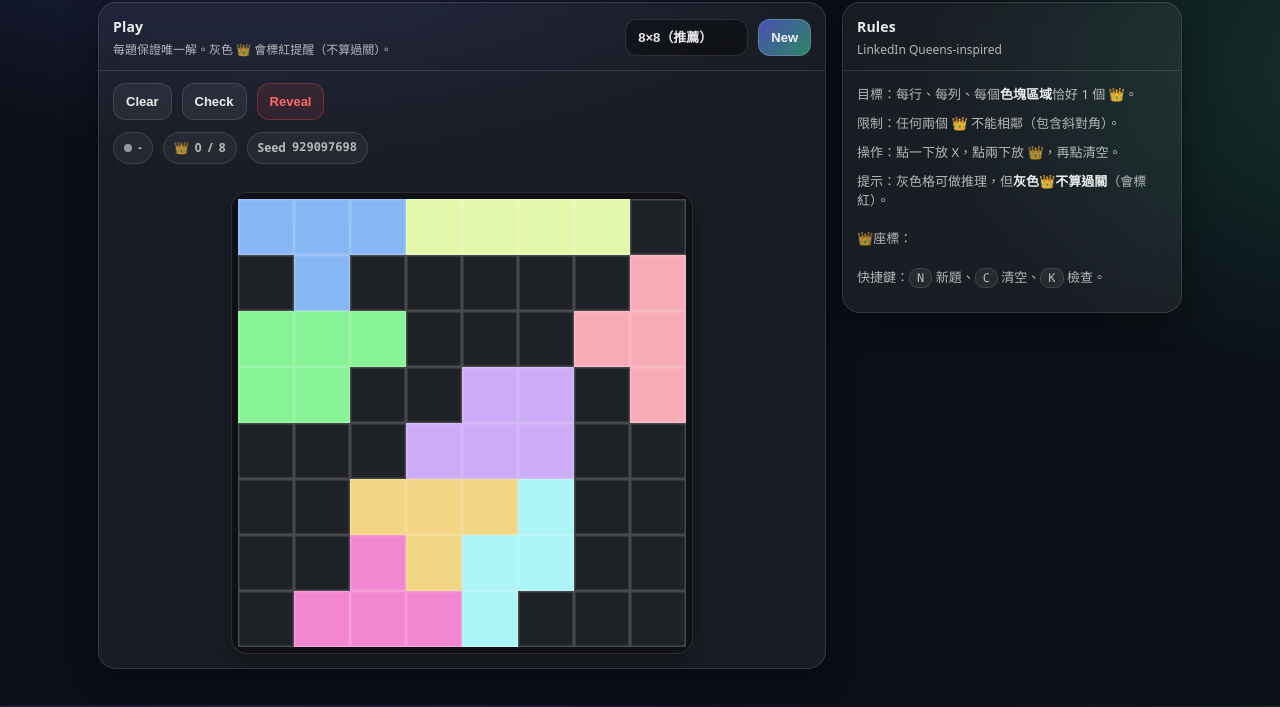
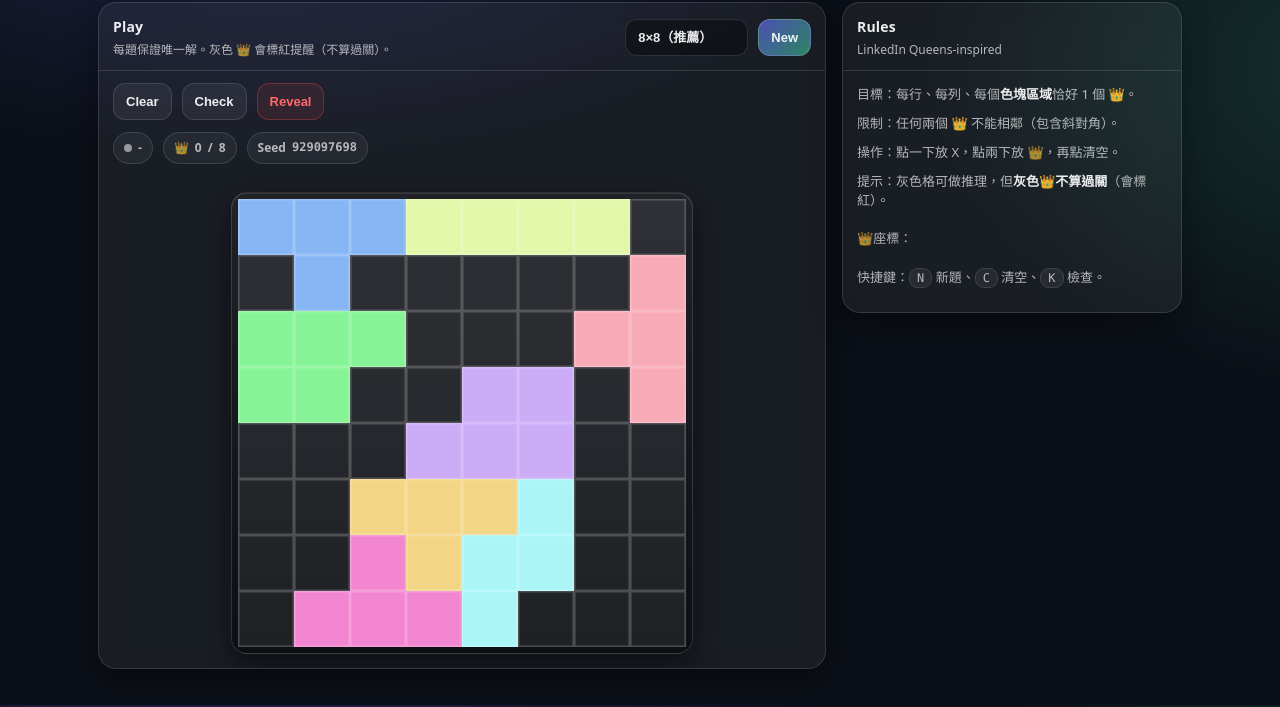
Before and after one commit to kingking001111/queens-6.0, a plain HTML site: page index.html in a window 1280 px wide. Shown: the part 93-800 px from the top of the page. Drawn offline with Linux system fonts and the light colour scheme.

Commit message:
Update index.html

```diff
--- a/index.html
+++ b/index.html
@@ -137,16 +137,26 @@
 
     .boardWrap{ padding: 14px; display:flex; justify-content:center; }
 
-    .board{
+  .board{
   display:grid;
-  gap: 0;                 /* ✅ 取消用 gap 當線 */
-  padding: 6px;           /* ✅ 棋盤外圍留一圈深色邊框 */
+  gap: 0;
+  padding: 6px;
   border-radius: 16px;
-  border: 1px solid var(--border);
-  background: rgba(0,0,0,.38);  /* ✅ 你要的深色棋盤底 */
-  box-shadow: 0 8px 22px rgba(0,0,0,.30);
+  border: 1px solid rgba(255,255,255,.14);
+
+  /* ✅ 更像 queens-5.0 的質感深色底 */
+  background:
+    linear-gradient(180deg, rgba(255,255,255,.06), rgba(0,0,0,.26)),
+    rgba(0,0,0,.28);
+
+  box-shadow:
+    0 10px 26px rgba(0,0,0,.45),
+    inset 0 1px 0 rgba(255,255,255,.10),
+    inset 0 -1px 0 rgba(0,0,0,.35);
+
   overflow:hidden;
 }
+
 
 
     .cell{
@@ -161,7 +171,7 @@
       transition: transform .06s ease, filter .15s ease;
       background: rgba(255,255,255,.04);
 
-      box-shadow: inset 0 0 0 1.5px rgba(255,255,255,.18); /* ✅ 格線 */
+      box-shadow: inset 0 0 0 1.6px rgba(255,255,255,.20); /* ✅ 格線 */
     }
     .cell:hover{ filter: brightness(1.04); }
     .cell:active{ transform: scale(.985); }
@@ -543,7 +553,6 @@
 
     for(const [r,c] of queens){
       const reg=regionGrid[r][c];
-      if(reg===-1) bad.add(`${r},${c}`);
       if(rowCount[r]>1 || colCount[c]>1) bad.add(`${r},${c}`);
       if(reg>=0 && regCount[reg]>1) bad.add(`${r},${c}`);
     }
```
